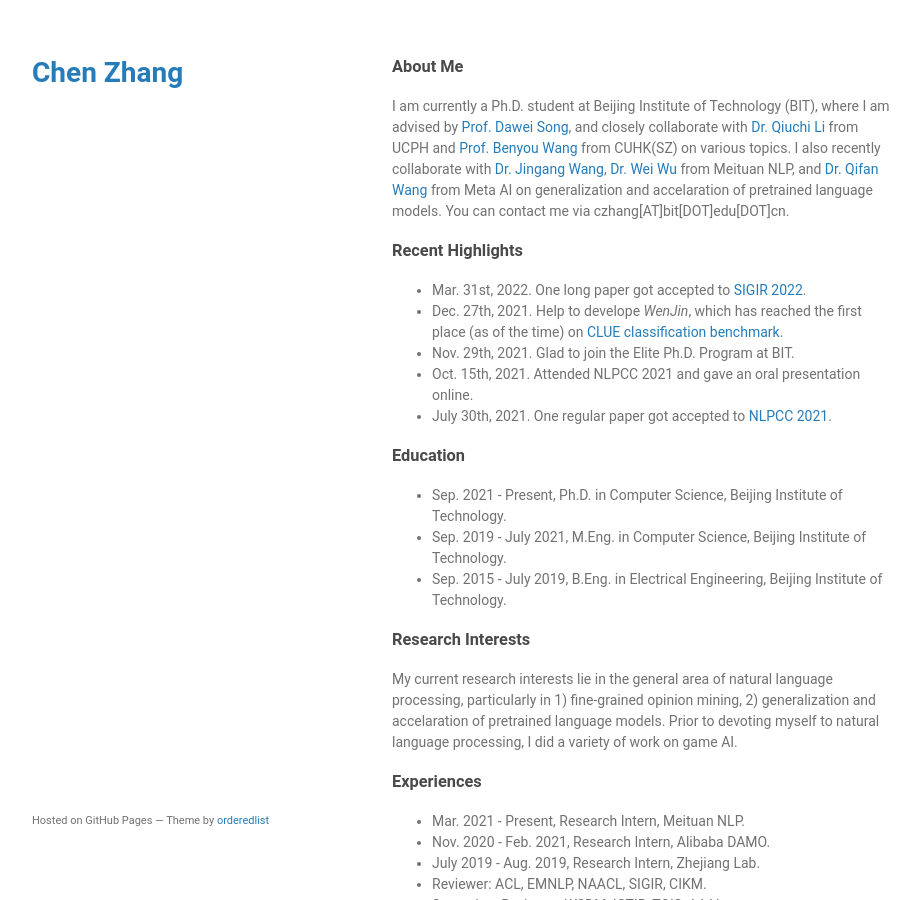
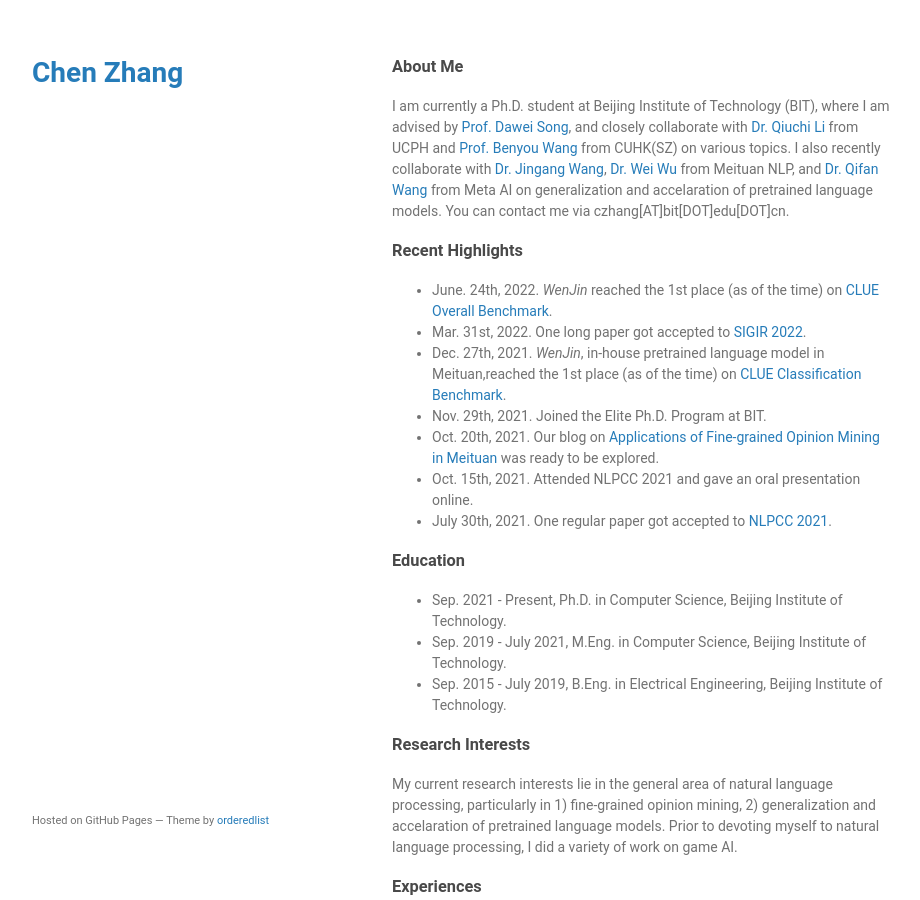
Before and after one commit to GeneZC/genezc.github.io, a Jekyll site: the page built from index.md, in a window 1280 px wide and 900 px high. Shown: the whole window, without its empty margins (178-1098 px from the left). Built offline with Jekyll 4.4.1, drawn with Linux system fonts in a browser that asks for light colours; our own code applies the rules of GitHub Pages for plain Markdown files.

Commit message:
Update index.md

```diff
--- a/index.md
+++ b/index.md
@@ -8,9 +8,11 @@ I am currently a Ph.D. student at Beijing Institute of Technology (BIT), where I
 
 ### Recent Highlights
 
+* June. 24th, 2022. *WenJin* reached the 1st place (as of the time) on [CLUE Overall Benchmark](https://www.cluebenchmarks.com/rank.html).
 * Mar. 31st, 2022. One long paper got accepted to [SIGIR 2022](https://sigir.org/sigir2022/program/accepted/).
-* Dec. 27th, 2021. Help to develope *WenJin*, which has reached the first place (as of the time) on [CLUE classification benchmark](https://www.cluebenchmarks.com/classification.html).
-* Nov. 29th, 2021. Glad to join the Elite Ph.D. Program at BIT.
+* Dec. 27th, 2021. *WenJin*, in-house pretrained language model in Meituan,reached the 1st place (as of the time) on [CLUE Classification Benchmark](https://www.cluebenchmarks.com/classification.html).
+* Nov. 29th, 2021. Joined the Elite Ph.D. Program at BIT.
+* Oct. 20th, 2021. Our blog on [Applications of Fine-grained Opinion Mining in Meituan](https://tech.meituan.com/2021/10/20/the-applications-of-sentiment-analysis-meituan.html) was ready to be explored.
 * Oct. 15th, 2021. Attended NLPCC 2021 and gave an oral presentation online.
 * July 30th, 2021. One regular paper got accepted to [NLPCC 2021](http://tcci.ccf.org.cn/conference/2021/).
 
```
